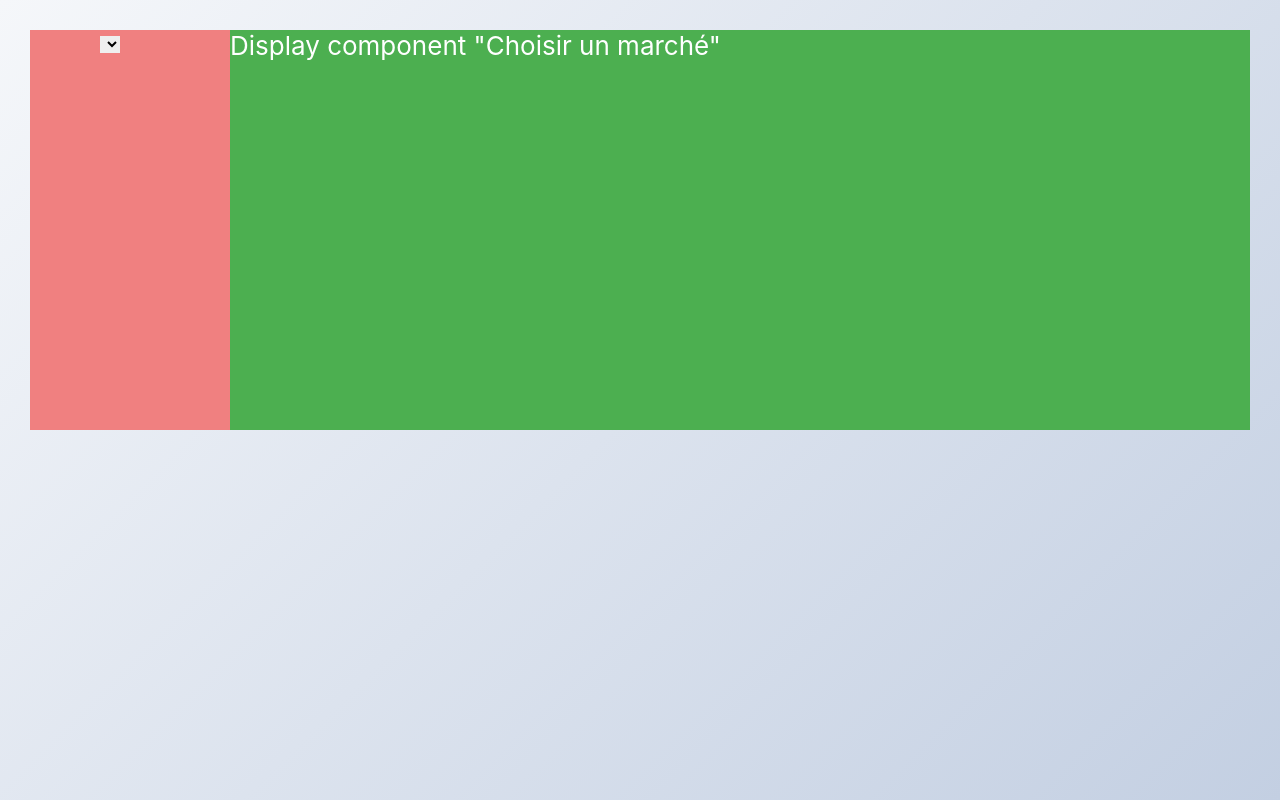
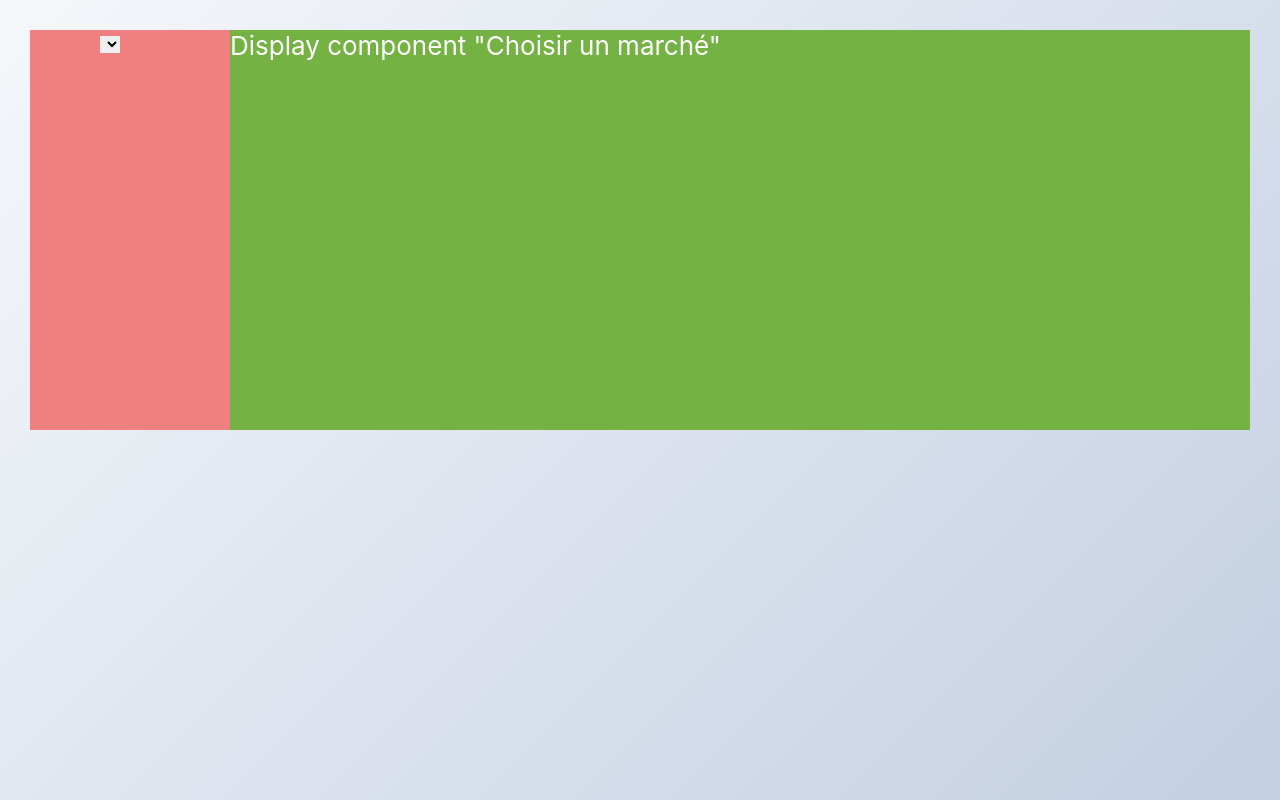
Before and after one commit to BirbaManuel/react-custom-menu-dropdown-list, a React (Create React App) app: page / in a window 1280 px wide. Built offline with nearby package versions, Linux system fonts and the light colour scheme.

Commit message:
[dropdownlist] reword css class main component/wrapper

```diff
--- a/src/App.css
+++ b/src/App.css
@@ -1,5 +1,5 @@
-.wrapper {
-  background-color: #4CAF50;
+.app-wrapper {
+  background-color: #74B243;
   min-height: 50vh;
   display: flex;
   flex-direction: row;
--- a/src/App.js
+++ b/src/App.js
@@ -6,7 +6,7 @@ import Menu  from './component/dropdown/Menu';
 
 function App() {
   return (
-    <div className="wrapper">
+    <div className="app-wrapper">
       <Router>
         <Menu/>
         <Route exact path="/" render={ (props) => <div>Display component "Choisir un marché"</div>} />
```
